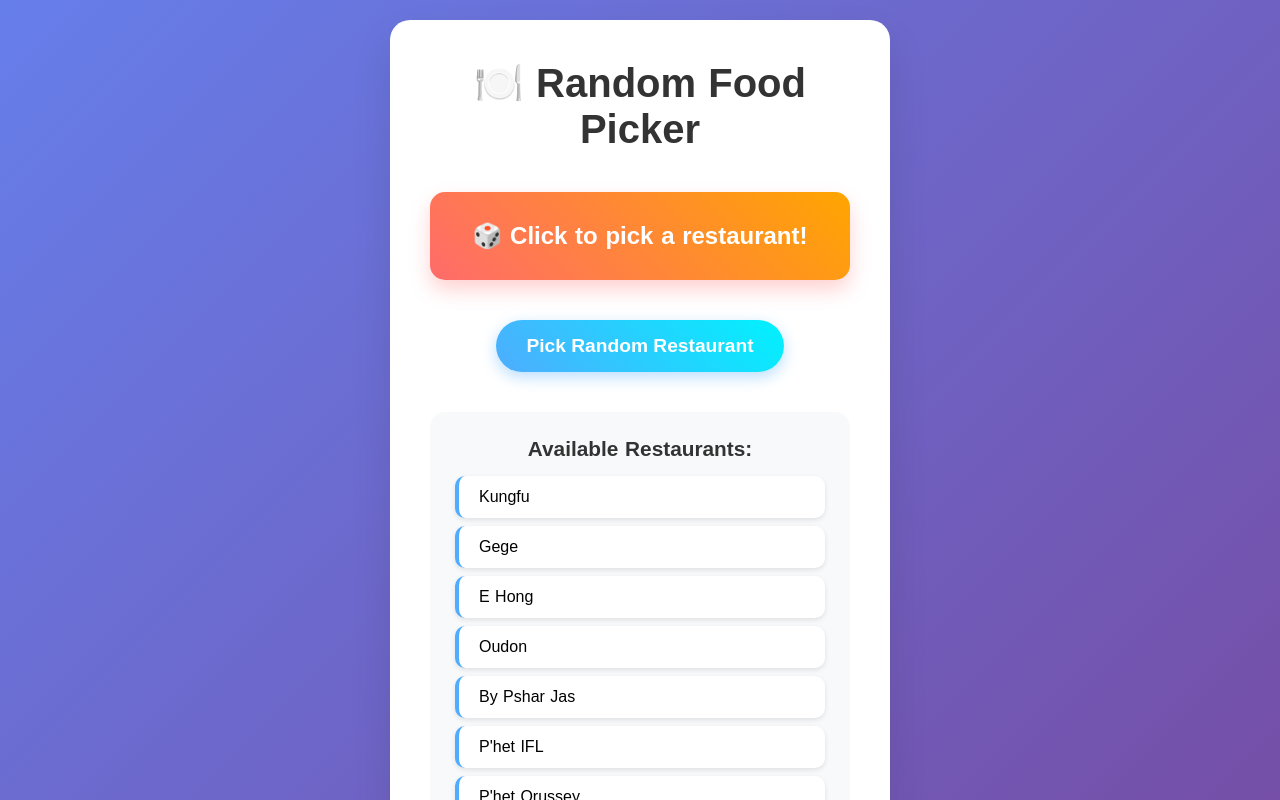
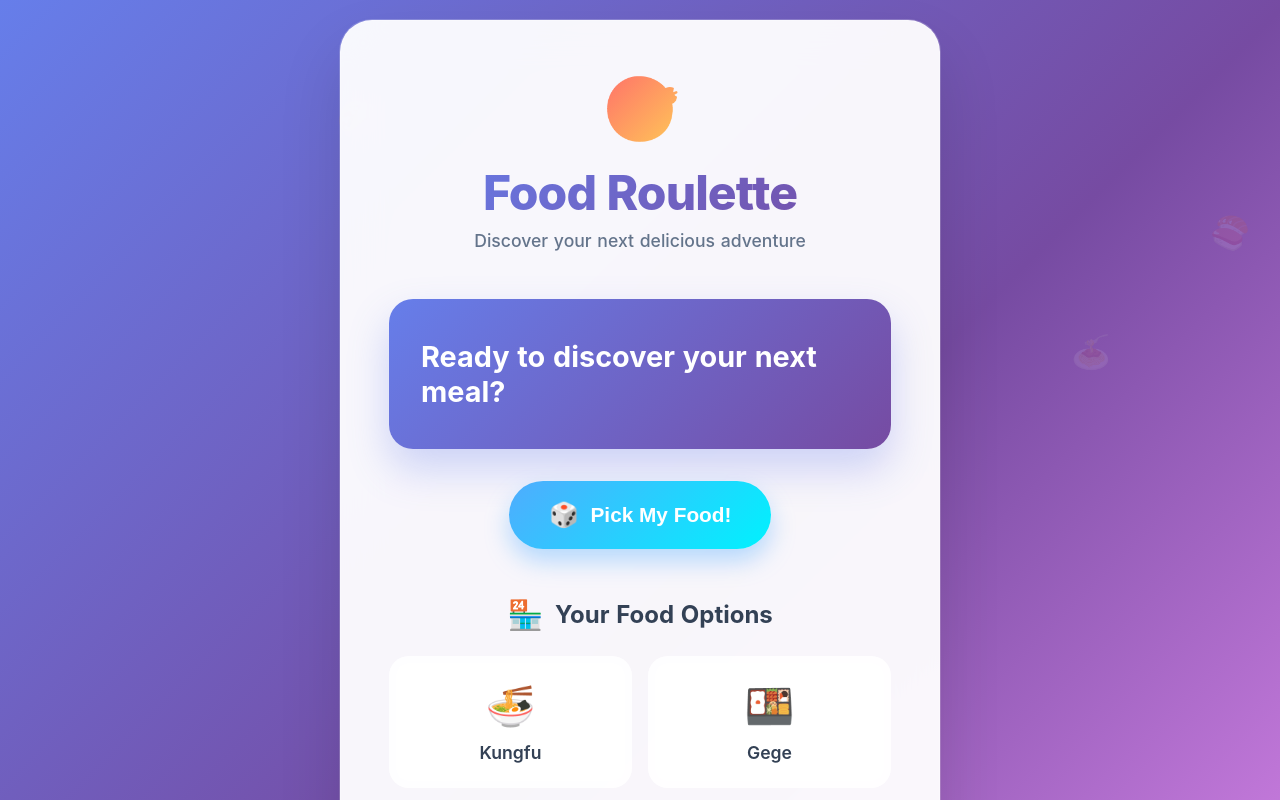
Before and after one commit to ousachea/App, a Nuxt app: page /Food in a window 1280 px wide. Shown: the top 800 px of the page. Built offline with nearby package versions, Linux system fonts and the light colour scheme.

Commit message:
updated food

```diff
--- a/pages/Food.vue
+++ b/pages/Food.vue
@@ -1,11 +1,32 @@
 <template>
   <div class="container">
+    <!-- Background decorative elements -->
+    <div class="bg-decoration">
+      <div class="floating-icon" v-for="n in 6" :key="n" :style="getFloatingStyle(n)">
+        {{ getRandomEmoji() }}
+      </div>
+    </div>
+
     <div class="food-picker">
-      <h1 class="title">🍽️ Random Food Picker</h1>
+      <!-- Header section -->
+      <div class="header">
+        <div class="icon-wrapper">
+          <div class="main-icon">🎯</div>
+        </div>
+        <h1 class="title">Food Roulette</h1>
+        <p class="subtitle">Discover your next delicious adventure</p>
+      </div>
 
+      <!-- Main picker display -->
+      <div class="picker-section">
         <div class="picker-display">
-        <div class="selected-restaurant" :class="{ 'spinning': isSpinning }">
+          <div class="selected-restaurant" :class="{ 'spinning': isSpinning, 'has-result': hasResult }">
+            <div class="restaurant-text">
               {{ selectedRestaurant }}
+            </div>
+            <div v-if="hasResult && !isSpinning" class="result-decoration">
+              <div class="sparkle" v-for="n in 3" :key="n"></div>
+            </div>
           </div>
         </div>
 
@@ -14,16 +35,29 @@
           @click="pickRandomFood"
           :disabled="isSpinning"
         >
-        {{ isSpinning ? 'Picking...' : 'Pick Random Restaurant' }}
+          <span class="button-icon">🎲</span>
+          <span class="button-text">{{ isSpinning ? 'Spinning the wheel...' : 'Pick My Food!' }}</span>
+          <div class="button-ripple" v-if="isSpinning"></div>
         </button>
+      </div>
 
-      <div class="restaurant-list">
-        <h3>Available Restaurants:</h3>
-        <ul>
-          <li v-for="(restaurant, index) in restaurants" :key="index">
-            {{ restaurant }}
-          </li>
-        </ul>
+      <!-- Restaurant grid -->
+      <div class="restaurant-section">
+        <h3 class="section-title">
+          <span class="title-icon">🏪</span>
+          Your Food Options
+        </h3>
+        <div class="restaurant-grid">
+          <div
+            v-for="(restaurant, index) in restaurants"
+            :key="index"
+            class="restaurant-card"
+            :class="{ 'highlighted': selectedRestaurant === restaurant && hasResult }"
+          >
+            <div class="card-icon">{{ getRestaurantEmoji(index) }}</div>
+            <div class="card-name">{{ restaurant }}</div>
+          </div>
+        </div>
       </div>
     </div>
   </div>
@@ -44,30 +78,56 @@ export default {
         "P'het Orussey",
         'Sach ko ang Orussey'
       ],
-      selectedRestaurant: '🎲 Click to pick a restaurant!',
-      isSpinning: false
+      selectedRestaurant: 'Ready to discover your next meal?',
+      isSpinning: false,
+      hasResult: false,
+      foodEmojis: ['🍜', '🍱', '🍛', '🥘', '🍲', '🥟', '🍤', '🥙'],
+      floatingEmojis: ['🍕', '🍔', '🌮', '🍝', '🍣', '🥗', '🍱', '🥘', '🍜', '🧆']
     }
   },
   methods: {
     pickRandomFood() {
       this.isSpinning = true
+      this.hasResult = false
 
-      // Add some suspense with a delay
+      // Show random options while spinning
+      const spinInterval = setInterval(() => {
+        const randomIndex = Math.floor(Math.random() * this.restaurants.length)
+        this.selectedRestaurant = this.restaurants[randomIndex]
+      }, 100)
+
+      // Final selection with dramatic reveal
       setTimeout(() => {
+        clearInterval(spinInterval)
         const randomIndex = Math.floor(Math.random() * this.restaurants.length)
         this.selectedRestaurant = this.restaurants[randomIndex]
         this.isSpinning = false
-      }, 1500)
+        this.hasResult = true
+      }, 2000)
+    },
+    getRestaurantEmoji(index) {
+      return this.foodEmojis[index % this.foodEmojis.length]
+    },
+    getRandomEmoji() {
+      return this.floatingEmojis[Math.floor(Math.random() * this.floatingEmojis.length)]
+    },
+    getFloatingStyle(n) {
+      return {
+        left: `${Math.random() * 100}%`,
+        top: `${Math.random() * 100}%`,
+        animationDelay: `${Math.random() * 10}s`,
+        animationDuration: `${15 + Math.random() * 10}s`
+      }
     }
   },
   head() {
     return {
-      title: 'Random Food Picker',
+      title: 'Food Roulette - Random Restaurant Picker',
       meta: [
         {
           hid: 'description',
           name: 'description',
-          content: 'Pick a random restaurant from your favorite list!'
+          content: 'Discover your next delicious meal with our interactive food roulette!'
         }
       ]
     }
@@ -77,132 +137,413 @@ export default {
 
 <style scoped>
 .container {
-  display: flex;
-  justify-content: center;
-  align-items: center;
   min-height: 100vh;
-  background: linear-gradient(135deg, #667eea 0%, #764ba2 100%);
+  background: linear-gradient(135deg, #667eea 0%, #764ba2 50%, #f093fb 100%);
+  position: relative;
   padding: 20px;
-  font-family: 'Arial', sans-serif;
+  font-family: 'Inter', -apple-system, BlinkMacSystemFont, sans-serif;
+  overflow: hidden;
+}
+
+.bg-decoration {
+  position: fixed;
+  top: 0;
+  left: 0;
+  width: 100%;
+  height: 100%;
+  pointer-events: none;
+  z-index: 0;
+}
+
+.floating-icon {
+  position: absolute;
+  font-size: 2rem;
+  opacity: 0.1;
+  animation: float linear infinite;
+}
+
+@keyframes float {
+  from {
+    transform: translateY(100vh) rotate(0deg);
+  }
+  to {
+    transform: translateY(-100vh) rotate(360deg);
+  }
 }
 
 .food-picker {
-  background: white;
-  border-radius: 20px;
-  padding: 40px;
-  box-shadow: 0 20px 40px rgba(0, 0, 0, 0.1);
+  position: relative;
+  z-index: 1;
+  background: rgba(255, 255, 255, 0.95);
+  backdrop-filter: blur(20px);
+  border-radius: 32px;
+  padding: 48px;
+  box-shadow:
+    0 32px 64px rgba(0, 0, 0, 0.12),
+    0 0 0 1px rgba(255, 255, 255, 0.2);
+  max-width: 600px;
+  margin: 0 auto;
+  border: 1px solid rgba(255, 255, 255, 0.2);
+}
+
+.header {
   text-align: center;
-  max-width: 500px;
-  width: 100%;
+  margin-bottom: 48px;
+}
+
+.icon-wrapper {
+  margin-bottom: 16px;
+}
+
+.main-icon {
+  font-size: 4rem;
+  background: linear-gradient(135deg, #ff6b6b, #feca57);
+  -webkit-background-clip: text;
+  -webkit-text-fill-color: transparent;
+  background-clip: text;
+  display: inline-block;
+  animation: bounce 2s ease-in-out infinite;
+}
+
+@keyframes bounce {
+  0%, 20%, 50%, 80%, 100% { transform: translateY(0); }
+  40% { transform: translateY(-10px); }
+  60% { transform: translateY(-5px); }
 }
 
 .title {
-  color: #333;
-  margin-bottom: 30px;
-  font-size: 2.5rem;
-  font-weight: bold;
+  font-size: 3rem;
+  font-weight: 800;
+  background: linear-gradient(135deg, #667eea, #764ba2);
+  -webkit-background-clip: text;
+  -webkit-text-fill-color: transparent;
+  background-clip: text;
+  margin: 0 0 8px 0;
+  letter-spacing: -0.02em;
+}
+
+.subtitle {
+  color: #64748b;
+  font-size: 1.1rem;
+  margin: 0;
+  font-weight: 500;
+}
+
+.picker-section {
+  margin: 48px 0;
 }
 
 .picker-display {
-  margin: 40px 0;
+  margin-bottom: 32px;
 }
 
 .selected-restaurant {
-  background: linear-gradient(45deg, #ff6b6b, #ffa500);
+  background: linear-gradient(135deg, #667eea, #764ba2);
   color: white;
-  padding: 30px 20px;
-  border-radius: 15px;
-  font-size: 1.5rem;
-  font-weight: bold;
-  min-height: 60px;
+  padding: 40px 32px;
+  border-radius: 24px;
+  font-size: 1.8rem;
+  font-weight: 700;
+  min-height: 120px;
   display: flex;
   align-items: center;
   justify-content: center;
-  transition: all 0.3s ease;
-  box-shadow: 0 10px 20px rgba(255, 107, 107, 0.3);
+  position: relative;
+  transition: all 0.4s cubic-bezier(0.175, 0.885, 0.32, 1.275);
+  box-shadow:
+    0 20px 40px rgba(102, 126, 234, 0.3),
+    0 0 0 1px rgba(255, 255, 255, 0.1);
+  overflow: hidden;
+}
+
+.selected-restaurant::before {
+  content: '';
+  position: absolute;
+  top: 0;
+  left: -100%;
+  width: 100%;
+  height: 100%;
+  background: linear-gradient(90deg, transparent, rgba(255, 255, 255, 0.2), transparent);
+  transition: left 0.5s;
 }
 
 .selected-restaurant.spinning {
-  animation: spin 1.5s linear;
+  animation: spinGlow 2s ease-in-out;
+  transform: scale(1.02);
+}
+
+.selected-restaurant.spinning::before {
+  left: 100%;
+}
+
+.selected-restaurant.has-result {
+  background: linear-gradient(135deg, #ff6b6b, #feca57);
+  box-shadow:
+    0 25px 50px rgba(255, 107, 107, 0.4),
+    0 0 30px rgba(254, 202, 87, 0.3);
   transform: scale(1.05);
 }
 
-@keyframes spin {
-  0% { transform: rotate(0deg) scale(1); }
-  50% { transform: rotate(180deg) scale(1.1); }
-  100% { transform: rotate(360deg) scale(1); }
+@keyframes spinGlow {
+  0% { transform: scale(1) rotate(0deg); }
+  50% { transform: scale(1.08) rotate(180deg); box-shadow: 0 30px 60px rgba(102, 126, 234, 0.5); }
+  100% { transform: scale(1.02) rotate(360deg); }
+}
+
+.restaurant-text {
+  position: relative;
+  z-index: 2;
+}
+
+.result-decoration {
+  position: absolute;
+  width: 100%;
+  height: 100%;
+  pointer-events: none;
+}
+
+.sparkle {
+  position: absolute;
+  width: 6px;
+  height: 6px;
+  background: rgba(255, 255, 255, 0.8);
+  border-radius: 50%;
+  animation: sparkle 1.5s ease-in-out infinite;
+}
+
+.sparkle:nth-child(1) { top: 20%; left: 20%; animation-delay: 0s; }
+.sparkle:nth-child(2) { top: 30%; right: 25%; animation-delay: 0.5s; }
+.sparkle:nth-child(3) { bottom: 25%; left: 30%; animation-delay: 1s; }
+
+@keyframes sparkle {
+  0%, 100% { opacity: 0; transform: scale(0); }
+  50% { opacity: 1; transform: scale(1); }
 }
 
 .pick-button {
-  background: linear-gradient(45deg, #4facfe, #00f2fe);
+  background: linear-gradient(135deg, #4facfe, #00f2fe);
   color: white;
   border: none;
-  padding: 15px 30px;
+  padding: 20px 40px;
   border-radius: 50px;
-  font-size: 1.2rem;
-  font-weight: bold;
+  font-size: 1.3rem;
+  font-weight: 700;
   cursor: pointer;
-  transition: all 0.3s ease;
-  margin-bottom: 40px;
-  box-shadow: 0 5px 15px rgba(79, 172, 254, 0.4);
+  position: relative;
+  overflow: hidden;
+  transition: all 0.3s cubic-bezier(0.175, 0.885, 0.32, 1.275);
+  box-shadow:
+    0 12px 24px rgba(79, 172, 254, 0.4),
+    0 0 0 1px rgba(255, 255, 255, 0.1);
+  display: flex;
+  align-items: center;
+  justify-content: center;
+  gap: 12px;
+  margin: 0 auto;
+  min-width: 240px;
 }
 
 .pick-button:hover:not(:disabled) {
-  transform: translateY(-2px);
-  box-shadow: 0 8px 25px rgba(79, 172, 254, 0.6);
+  transform: translateY(-3px) scale(1.05);
+  box-shadow:
+    0 20px 40px rgba(79, 172, 254, 0.6),
+    0 0 20px rgba(0, 242, 254, 0.3);
+}
+
+.pick-button:active:not(:disabled) {
+  transform: translateY(-1px) scale(1.02);
 }
 
 .pick-button:disabled {
-  opacity: 0.7;
+  opacity: 0.8;
   cursor: not-allowed;
+  transform: none;
 }
 
-.restaurant-list {
-  background: #f8f9fa;
-  border-radius: 15px;
-  padding: 25px;
-  text-align: left;
+.button-icon {
+  font-size: 1.5rem;
+  animation: wiggle 2s ease-in-out infinite;
 }
 
-.restaurant-list h3 {
-  color: #333;
-  margin-bottom: 15px;
-  text-align: center;
-  font-size: 1.3rem;
+@keyframes wiggle {
+  0%, 7% { transform: rotateZ(0); }
+  15% { transform: rotateZ(-15deg); }
+  20% { transform: rotateZ(10deg); }
+  25% { transform: rotateZ(-10deg); }
+  30% { transform: rotateZ(6deg); }
+  35% { transform: rotateZ(-4deg); }
+  40%, 100% { transform: rotateZ(0); }
 }
 
-.restaurant-list ul {
-  list-style: none;
-  padding: 0;
-  margin: 0;
+.button-ripple {
+  position: absolute;
+  top: 50%;
+  left: 50%;
+  width: 0;
+  height: 0;
+  border-radius: 50%;
+  background: rgba(255, 255, 255, 0.3);
+  animation: ripple 2s linear infinite;
 }
 
-.restaurant-list li {
-  background: white;
-  margin: 8px 0;
-  padding: 12px 20px;
-  border-radius: 10px;
-  border-left: 4px solid #4facfe;
-  box-shadow: 0 2px 5px rgba(0, 0, 0, 0.1);
-  transition: transform 0.2s ease;
+@keyframes ripple {
+  0% {
+    width: 0;
+    height: 0;
+    opacity: 1;
+  }
+  100% {
+    width: 300px;
+    height: 300px;
+    margin-left: -150px;
+    margin-top: -150px;
+    opacity: 0;
+  }
 }
 
-.restaurant-list li:hover {
-  transform: translateX(5px);
+.restaurant-section {
+  margin-top: 48px;
 }
 
-@media (max-width: 600px) {
+.section-title {
+  text-align: center;
+  color: #334155;
+  font-size: 1.5rem;
+  font-weight: 700;
+  margin-bottom: 24px;
+  display: flex;
+  align-items: center;
+  justify-content: center;
+  gap: 12px;
+}
+
+.title-icon {
+  font-size: 1.8rem;
+}
+
+.restaurant-grid {
+  display: grid;
+  grid-template-columns: repeat(auto-fit, minmax(200px, 1fr));
+  gap: 16px;
+}
+
+.restaurant-card {
+  background: rgba(255, 255, 255, 0.8);
+  backdrop-filter: blur(10px);
+  border: 1px solid rgba(255, 255, 255, 0.2);
+  border-radius: 20px;
+  padding: 24px 16px;
+  text-align: center;
+  transition: all 0.3s cubic-bezier(0.175, 0.885, 0.32, 1.275);
+  cursor: default;
+  position: relative;
+  overflow: hidden;
+}
+
+.restaurant-card::before {
+  content: '';
+  position: absolute;
+  top: 0;
+  left: 0;
+  right: 0;
+  bottom: 0;
+  background: linear-gradient(135deg, rgba(79, 172, 254, 0.1), rgba(0, 242, 254, 0.1));
+  opacity: 0;
+  transition: opacity 0.3s ease;
+}
+
+.restaurant-card:hover {
+  transform: translateY(-4px) scale(1.02);
+  box-shadow: 0 12px 24px rgba(0, 0, 0, 0.1);
+}
+
+.restaurant-card:hover::before {
+  opacity: 1;
+}
+
+.restaurant-card.highlighted {
+  background: linear-gradient(135deg, rgba(255, 107, 107, 0.9), rgba(254, 202, 87, 0.9));
+  color: white;
+  transform: translateY(-6px) scale(1.05);
+  box-shadow:
+    0 20px 40px rgba(255, 107, 107, 0.4),
+    0 0 30px rgba(254, 202, 87, 0.3);
+  animation: glow 2s ease-in-out infinite alternate;
+}
+
+@keyframes glow {
+  from { box-shadow: 0 20px 40px rgba(255, 107, 107, 0.4), 0 0 30px rgba(254, 202, 87, 0.3); }
+  to { box-shadow: 0 25px 50px rgba(255, 107, 107, 0.6), 0 0 40px rgba(254, 202, 87, 0.5); }
+}
+
+.card-icon {
+  font-size: 2.5rem;
+  margin-bottom: 12px;
+  position: relative;
+  z-index: 1;
+}
+
+.card-name {
+  font-weight: 600;
+  font-size: 1.1rem;
+  color: #334155;
+  position: relative;
+  z-index: 1;
+}
+
+.restaurant-card.highlighted .card-name {
+  color: white;
+  font-weight: 700;
+}
+
+@media (max-width: 768px) {
   .food-picker {
-    padding: 20px;
+    padding: 32px 24px;
+    margin: 20px;
   }
 
   .title {
-    font-size: 2rem;
+    font-size: 2.2rem;
   }
 
   .selected-restaurant {
-    font-size: 1.2rem;
-    padding: 20px 15px;
+    font-size: 1.4rem;
+    padding: 32px 24px;
+    min-height: 100px;
+  }
+
+  .pick-button {
+    padding: 16px 32px;
+    font-size: 1.1rem;
+    min-width: 200px;
+  }
+
+  .restaurant-grid {
+    grid-template-columns: repeat(auto-fit, minmax(150px, 1fr));
+    gap: 12px;
+  }
+
+  .restaurant-card {
+    padding: 20px 12px;
+  }
+}
+
+@media (max-width: 480px) {
+  .container {
+    padding: 10px;
+  }
+
+  .food-picker {
+    padding: 24px 16px;
+    margin: 10px;
+  }
+
+  .title {
+    font-size: 1.8rem;
+  }
+
+  .restaurant-grid {
+    grid-template-columns: 1fr 1fr;
   }
 }
 </style>
```
Lines whose indentation alone changed are shown as unchanged.
